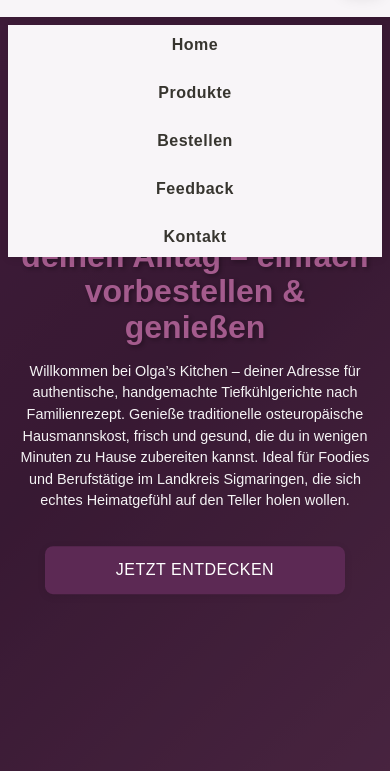
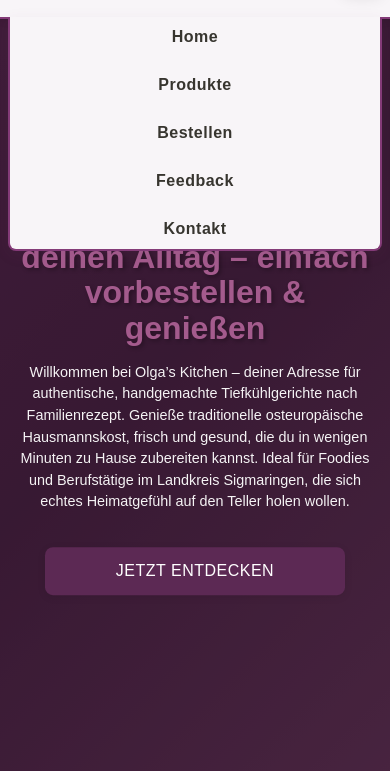
Before and after one commit to tecktim/olgas-kitchen-main, a website built with Vite: page index.html in a window 390 px wide. Both pictures are taken after a click on the button 362 px from the left and 47 px from the top of the page. Shown: the part 73-844 px from the top of the page. Built offline with nearby package versions, Linux system fonts and the light colour scheme; no server answers.

Commit message:
feat: Add border and shadow to header and navigation for improved visual separation

```diff
--- a/public/style.css
+++ b/public/style.css
@@ -71,6 +71,7 @@
   padding: calc(var(--spacing)) var(--spacingHalfed);
   text-align: center;
   box-shadow: var(--shadow);
+  border-bottom: 2.5px solid var(--color-accent);
   position: sticky; top: 0; z-index: 10;
 }
 header h1 {
@@ -480,6 +481,11 @@
   nav.open ul {
     max-height: 500px;
     opacity: 1;
+    border: 2.5px solid var(--color-accent);
+    border-top: none;
+    border-radius: 0 0 var(--radius) var(--radius);
+    box-shadow: 0 4px 16px rgba(132,59,120,0.08);
+    margin-top: 8px;
   }
   nav ul li a {
     opacity: 0;
```
